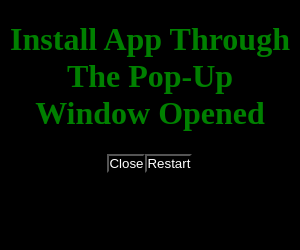
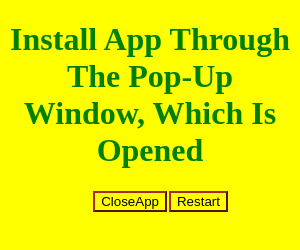
Before and after one commit to ahqsoftwares/Simple-Host-App, an Electron app: page src/modules/html/close.html in a window 300 px wide. Drawn offline with Linux system fonts and the light colour scheme.

Commit message:
v0.1.1 patch

```diff
--- a/package.json
+++ b/package.json
@@ -1,7 +1,7 @@
 {
   "name": "simple-host-app",
-  "version": "v0.1.0",
-  "description": "",
+  "version": "v0.1.1",
+  "description": "Simple Host Official Desktop App",
   "main": "src/index.js",
   "scripts": {
     "test": "echo \"Alert: Starting Development\" && electron .",
--- a/src/modules/html/close.html
+++ b/src/modules/html/close.html
@@ -1,19 +1,20 @@
 <!DOCTYPE html>
 <html>
-    <body style="background-color: BLACK;">
-        <h1 style="text-align: center; color: GREEN;">Install App Through The Pop-Up Window Opened</h1>
-        <button class="a" id="done" style="text-align: center;">Close</button>
+    <body style="background-color: yellow;">
+        <h1 style="text-align: center; color: GREEN;">Install App Through The Pop-Up Window, Which Is Opened</h1>
+        <button class="a" id="done" style="text-align: center;">CloseApp</button>
         <button id="r" style="text-align: center;">Restart</button>
     </body>
     <style>
         button{
+            border-color: brown;
             background-color: inherit;
-            color: white;
+            color: black;
             float: left;
-            padding: 0%;
+            margin-right: 2px;
         }
         .a{
-            margin-left: 35%;
+            margin-left: 30%;
         }
     </style>
     <script>
```
Also changed, not shown: src/modules/html/main.html (+2 -2 lines).
